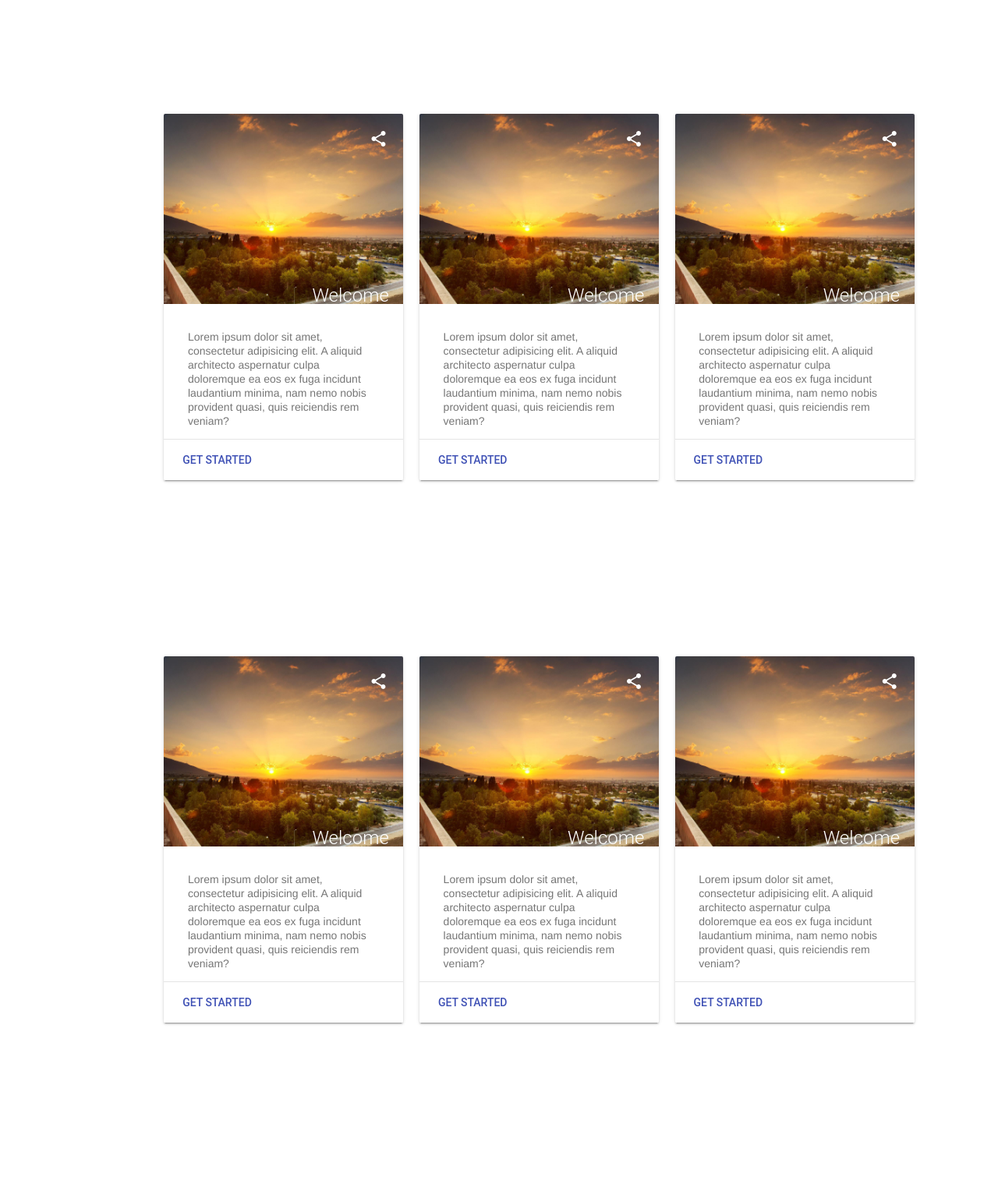
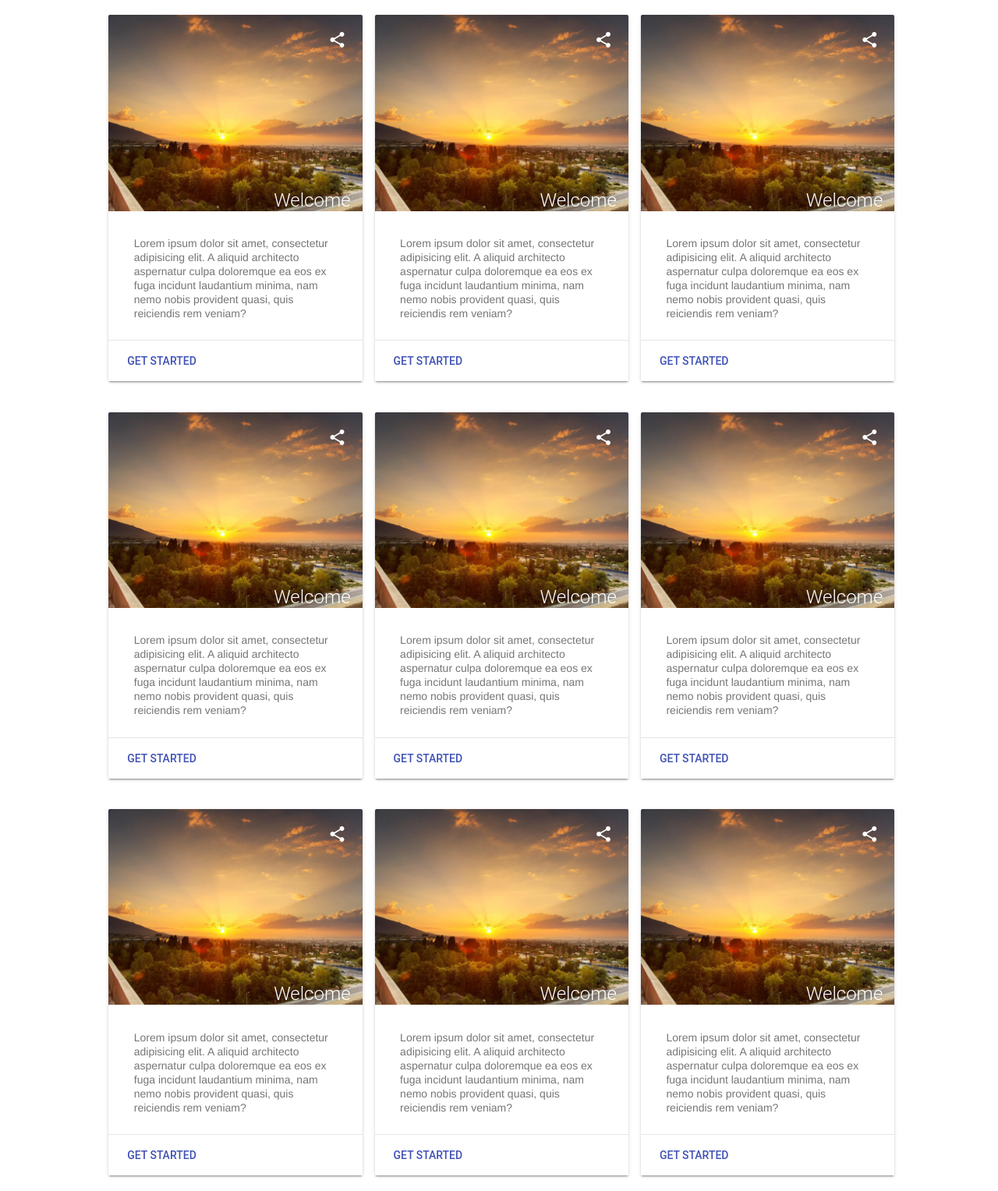
Before and after one commit to CyberSirius/SofiaWebTour, a PHP site: page / in a window 1280 px wide. Shown: the part 64-1592 px from the top of the page at 78% size. Run offline with PHP 8.4, Linux system fonts and the light colour scheme.

Commit message:
Added grid to support card layout

```diff
--- a/css/menu_icon.css
+++ b/css/menu_icon.css
@@ -1,8 +1,7 @@
 /* Icon 1 */
 
 #nav-icon1 {
-    position: fixed;
-    z-index: 5;
+    z-index: 3;
     width: 20px;
     height: 15px;
     margin: 23px;
--- a/css/styles.css
+++ b/css/styles.css
@@ -1,19 +1,21 @@
 body {
     overflow: hidden;
 }
+
 .mdl-layout--fixed-header {
     z-index: 3;
-    position: fixed;
-    top: 0;
-    left: 0;
-    width: 100%;
+    position: relative;
+    /*top: 0;*/
+    /*left: 0;*/
+    /*width: 100%;*/
 
 }
-.mdl-layout__header-row {
-    z-index: 3;
-}
 
-@supports (pointer-events: auto) {
+/*.mdl-layout__header-row {*/
+/*z-index: 3;*/
+/*}*/
+
+@supports (pointer-events: none) {
     .mdl-layout__obfuscator {
         background-color: rgba(0, 0, 0, 0);
         opacity: 0;
@@ -32,12 +34,7 @@ body {
     visibility: hidden;
 }
 
-#nav-icon1 {
-    z-index: 3;
-}
-
 .mdl-layout__drawer {
-    position: fixed;
     z-index: 2;
 }
 
@@ -55,22 +52,22 @@ body {
 }
 
 .mdl-layout__content {
-    display: table;
-    z-index: 2;
-    float: right;
-    width: 80%;
-    margin-top: 200px;
-    margin-left: 200px;;
-    justify-content: center;
-    align-items: center;
+    height: 100%;
+    /*z-index: 2;*/
+    display: flex;
     -webkit-transition: width 200ms;
 }
 
+.mdl-grid {
+    position: relative;
+    width: 80%;
+}
+
 .landmark-card.mdl-card {
-    width: 30%;
-    margin: 1%;
+
+    width: 100%;
+    margin: 1% 1% 20px;
     height: 470px;
-    float: left;
     -webkit-transition: all 0.3s linear 0s;
 }
 
@@ -137,8 +134,3 @@ body {
     position: absolute;
     bottom: 0;
 }
-
-.card-holder {
-    display: table-row;
-    width: 100%;
-}
--- a/index.html
+++ b/index.html
@@ -14,6 +14,7 @@
 </head>
 <body>
 <div class="mdl-layout mdl-js-layout">
+
     <header class="mdl-layout--fixed-header default-primary-color">
         <div class="mdl-layout__header-row default-primary-color ">
             <div role="button" id="nav-icon1" class="mdl-layout__drawer-button " onclick="changeClass()">
@@ -67,49 +68,8 @@
         </nav>
     </div>
     <main class="mdl-layout__content" id="main_content">
-        <div class="card-holder">
-            <div class="landmark-card mdl-card mdl-shadow--2dp">
-                <div class="mdl-card__title">
-                    <img src="images/background.jpg" alt="fail">
-                    <h2 class="mdl-card__title-text">Welcome</h2>
-                </div>
-                <div class="mdl-card__supporting-text">Lorem ipsum dolor sit amet, consectetur adipisicing elit. A
-                    aliquid
-                    architecto aspernatur culpa doloremque ea eos ex fuga incidunt laudantium minima, nam nemo nobis
-                    provident quasi, quis reiciendis rem veniam?
-                </div>
-                <div class="mdl-card__actions mdl-card--border">
-                    <a class="mdl-button mdl-button--colored mdl-js-button mdl-js-ripple-effect">
-                        Get Started
-                    </a>
-                </div>
-                <div class="mdl-card__menu">
-                    <button class="mdl-button mdl-button--icon mdl-js-button mdl-js-ripple-effect">
-                        <i class="material-icons">share</i>
-                    </button>
-                </div>
-            </div>
-            <div class="landmark-card mdl-card mdl-shadow--2dp">
-                <div class="mdl-card__title">
-                    <img src="images/background.jpg" alt="fail">
-                    <h2 class="mdl-card__title-text">Welcome</h2>
-                </div>
-                <div class="mdl-card__supporting-text">Lorem ipsum dolor sit amet, consectetur adipisicing elit. A
-                    aliquid
-                    architecto aspernatur culpa doloremque ea eos ex fuga incidunt laudantium minima, nam nemo nobis
-                    provident quasi, quis reiciendis rem veniam?
-                </div>
-                <div class="mdl-card__actions mdl-card--border">
-                    <a class="mdl-button mdl-button--colored mdl-js-button mdl-js-ripple-effect">
-                        Get Started
-                    </a>
-                </div>
-                <div class="mdl-card__menu">
-                    <button class="mdl-button mdl-button--icon mdl-js-button mdl-js-ripple-effect">
-                        <i class="material-icons">share</i>
-                    </button>
-                </div>
-            </div>
+        <div class="mdl-grid">
+            <div class="mdl-cell mdl-cell--4-col ">
                 <div class="landmark-card mdl-card mdl-shadow--2dp">
                     <div class="mdl-card__title">
                         <img src="images/background.jpg" alt="fail">
@@ -132,49 +92,7 @@
                     </div>
                 </div>
             </div>
-        <div class="card-holder">
-            <div class="landmark-card mdl-card mdl-shadow--2dp">
-                <div class="mdl-card__title">
-                    <img src="images/background.jpg" alt="fail">
-                    <h2 class="mdl-card__title-text">Welcome</h2>
-                </div>
-                <div class="mdl-card__supporting-text">Lorem ipsum dolor sit amet, consectetur adipisicing elit. A
-                    aliquid
-                    architecto aspernatur culpa doloremque ea eos ex fuga incidunt laudantium minima, nam nemo nobis
-                    provident quasi, quis reiciendis rem veniam?
-                </div>
-                <div class="mdl-card__actions mdl-card--border">
-                    <a class="mdl-button mdl-button--colored mdl-js-button mdl-js-ripple-effect">
-                        Get Started
-                    </a>
-                </div>
-                <div class="mdl-card__menu">
-                    <button class="mdl-button mdl-button--icon mdl-js-button mdl-js-ripple-effect">
-                        <i class="material-icons">share</i>
-                    </button>
-                </div>
-            </div>
-            <div class="landmark-card mdl-card mdl-shadow--2dp">
-                <div class="mdl-card__title">
-                    <img src="images/background.jpg" alt="fail">
-                    <h2 class="mdl-card__title-text">Welcome</h2>
-                </div>
-                <div class="mdl-card__supporting-text">Lorem ipsum dolor sit amet, consectetur adipisicing elit. A
-                    aliquid
-                    architecto aspernatur culpa doloremque ea eos ex fuga incidunt laudantium minima, nam nemo nobis
-                    provident quasi, quis reiciendis rem veniam?
-                </div>
-                <div class="mdl-card__actions mdl-card--border">
-                    <a class="mdl-button mdl-button--colored mdl-js-button mdl-js-ripple-effect">
-                        Get Started
-                    </a>
-                </div>
-                <div class="mdl-card__menu">
-                    <button class="mdl-button mdl-button--icon mdl-js-button mdl-js-ripple-effect">
-                        <i class="material-icons">share</i>
-                    </button>
-                </div>
-            </div>
+            <div class="mdl-cell mdl-cell--4-col">
                 <div class="landmark-card mdl-card mdl-shadow--2dp">
                     <div class="mdl-card__title">
                         <img src="images/background.jpg" alt="fail">
@@ -197,6 +115,168 @@
                     </div>
                 </div>
             </div>
+            <div class="mdl-cell mdl-cell--4-col">
+                <div class="landmark-card mdl-card mdl-shadow--2dp">
+                    <div class="mdl-card__title">
+                        <img src="images/background.jpg" alt="fail">
+                        <h2 class="mdl-card__title-text">Welcome</h2>
+                    </div>
+                    <div class="mdl-card__supporting-text">Lorem ipsum dolor sit amet, consectetur adipisicing elit. A
+                        aliquid
+                        architecto aspernatur culpa doloremque ea eos ex fuga incidunt laudantium minima, nam nemo nobis
+                        provident quasi, quis reiciendis rem veniam?
+                    </div>
+                    <div class="mdl-card__actions mdl-card--border">
+                        <a class="mdl-button mdl-button--colored mdl-js-button mdl-js-ripple-effect">
+                            Get Started
+                        </a>
+                    </div>
+                    <div class="mdl-card__menu">
+                        <button class="mdl-button mdl-button--icon mdl-js-button mdl-js-ripple-effect">
+                            <i class="material-icons">share</i>
+                        </button>
+                    </div>
+                </div>
+            </div>
+            <div class="mdl-cell mdl-cell--4-col">
+                <div class="landmark-card mdl-card mdl-shadow--2dp">
+                    <div class="mdl-card__title">
+                        <img src="images/background.jpg" alt="fail">
+                        <h2 class="mdl-card__title-text">Welcome</h2>
+                    </div>
+                    <div class="mdl-card__supporting-text">Lorem ipsum dolor sit amet, consectetur adipisicing elit. A
+                        aliquid
+                        architecto aspernatur culpa doloremque ea eos ex fuga incidunt laudantium minima, nam nemo nobis
+                        provident quasi, quis reiciendis rem veniam?
+                    </div>
+                    <div class="mdl-card__actions mdl-card--border">
+                        <a class="mdl-button mdl-button--colored mdl-js-button mdl-js-ripple-effect">
+                            Get Started
+                        </a>
+                    </div>
+                    <div class="mdl-card__menu">
+                        <button class="mdl-button mdl-button--icon mdl-js-button mdl-js-ripple-effect">
+                            <i class="material-icons">share</i>
+                        </button>
+                    </div>
+                </div>
+            </div>
+            <div class="mdl-cell mdl-cell--4-col">
+                <div class="landmark-card mdl-card mdl-shadow--2dp">
+                    <div class="mdl-card__title">
+                        <img src="images/background.jpg" alt="fail">
+                        <h2 class="mdl-card__title-text">Welcome</h2>
+                    </div>
+                    <div class="mdl-card__supporting-text">Lorem ipsum dolor sit amet, consectetur adipisicing elit. A
+                        aliquid
+                        architecto aspernatur culpa doloremque ea eos ex fuga incidunt laudantium minima, nam nemo nobis
+                        provident quasi, quis reiciendis rem veniam?
+                    </div>
+                    <div class="mdl-card__actions mdl-card--border">
+                        <a class="mdl-button mdl-button--colored mdl-js-button mdl-js-ripple-effect">
+                            Get Started
+                        </a>
+                    </div>
+                    <div class="mdl-card__menu">
+                        <button class="mdl-button mdl-button--icon mdl-js-button mdl-js-ripple-effect">
+                            <i class="material-icons">share</i>
+                        </button>
+                    </div>
+                </div>
+            </div>
+            <div class="mdl-cell mdl-cell--4-col">
+                <div class="landmark-card mdl-card mdl-shadow--2dp">
+                    <div class="mdl-card__title">
+                        <img src="images/background.jpg" alt="fail">
+                        <h2 class="mdl-card__title-text">Welcome</h2>
+                    </div>
+                    <div class="mdl-card__supporting-text">Lorem ipsum dolor sit amet, consectetur adipisicing elit. A
+                        aliquid
+                        architecto aspernatur culpa doloremque ea eos ex fuga incidunt laudantium minima, nam nemo nobis
+                        provident quasi, quis reiciendis rem veniam?
+                    </div>
+                    <div class="mdl-card__actions mdl-card--border">
+                        <a class="mdl-button mdl-button--colored mdl-js-button mdl-js-ripple-effect">
+                            Get Started
+                        </a>
+                    </div>
+                    <div class="mdl-card__menu">
+                        <button class="mdl-button mdl-button--icon mdl-js-button mdl-js-ripple-effect">
+                            <i class="material-icons">share</i>
+                        </button>
+                    </div>
+                </div>
+            </div>
+            <div class="mdl-cell mdl-cell--4-col">
+                <div class="landmark-card mdl-card mdl-shadow--2dp">
+                    <div class="mdl-card__title">
+                        <img src="images/background.jpg" alt="fail">
+                        <h2 class="mdl-card__title-text">Welcome</h2>
+                    </div>
+                    <div class="mdl-card__supporting-text">Lorem ipsum dolor sit amet, consectetur adipisicing elit. A
+                        aliquid
+                        architecto aspernatur culpa doloremque ea eos ex fuga incidunt laudantium minima, nam nemo nobis
+                        provident quasi, quis reiciendis rem veniam?
+                    </div>
+                    <div class="mdl-card__actions mdl-card--border">
+                        <a class="mdl-button mdl-button--colored mdl-js-button mdl-js-ripple-effect">
+                            Get Started
+                        </a>
+                    </div>
+                    <div class="mdl-card__menu">
+                        <button class="mdl-button mdl-button--icon mdl-js-button mdl-js-ripple-effect">
+                            <i class="material-icons">share</i>
+                        </button>
+                    </div>
+                </div>
+            </div>
+            <div class="mdl-cell mdl-cell--4-col">
+                <div class="landmark-card mdl-card mdl-shadow--2dp">
+                    <div class="mdl-card__title">
+                        <img src="images/background.jpg" alt="fail">
+                        <h2 class="mdl-card__title-text">Welcome</h2>
+                    </div>
+                    <div class="mdl-card__supporting-text">Lorem ipsum dolor sit amet, consectetur adipisicing elit. A
+                        aliquid
+                        architecto aspernatur culpa doloremque ea eos ex fuga incidunt laudantium minima, nam nemo nobis
+                        provident quasi, quis reiciendis rem veniam?
+                    </div>
+                    <div class="mdl-card__actions mdl-card--border">
+                        <a class="mdl-button mdl-button--colored mdl-js-button mdl-js-ripple-effect">
+                            Get Started
+                        </a>
+                    </div>
+                    <div class="mdl-card__menu">
+                        <button class="mdl-button mdl-button--icon mdl-js-button mdl-js-ripple-effect">
+                            <i class="material-icons">share</i>
+                        </button>
+                    </div>
+                </div>
+            </div>
+            <div class="mdl-cell mdl-cell--4-col">
+                <div class="landmark-card mdl-card mdl-shadow--2dp">
+                    <div class="mdl-card__title">
+                        <img src="images/background.jpg" alt="fail">
+                        <h2 class="mdl-card__title-text">Welcome</h2>
+                    </div>
+                    <div class="mdl-card__supporting-text">Lorem ipsum dolor sit amet, consectetur adipisicing elit. A
+                        aliquid
+                        architecto aspernatur culpa doloremque ea eos ex fuga incidunt laudantium minima, nam nemo nobis
+                        provident quasi, quis reiciendis rem veniam?
+                    </div>
+                    <div class="mdl-card__actions mdl-card--border">
+                        <a class="mdl-button mdl-button--colored mdl-js-button mdl-js-ripple-effect">
+                            Get Started
+                        </a>
+                    </div>
+                    <div class="mdl-card__menu">
+                        <button class="mdl-button mdl-button--icon mdl-js-button mdl-js-ripple-effect">
+                            <i class="material-icons">share</i>
+                        </button>
+                    </div>
+                </div>
+            </div>
+        </div>
     </main>
 </div>
 </body>
```
Lines whose indentation alone changed are shown as unchanged.
